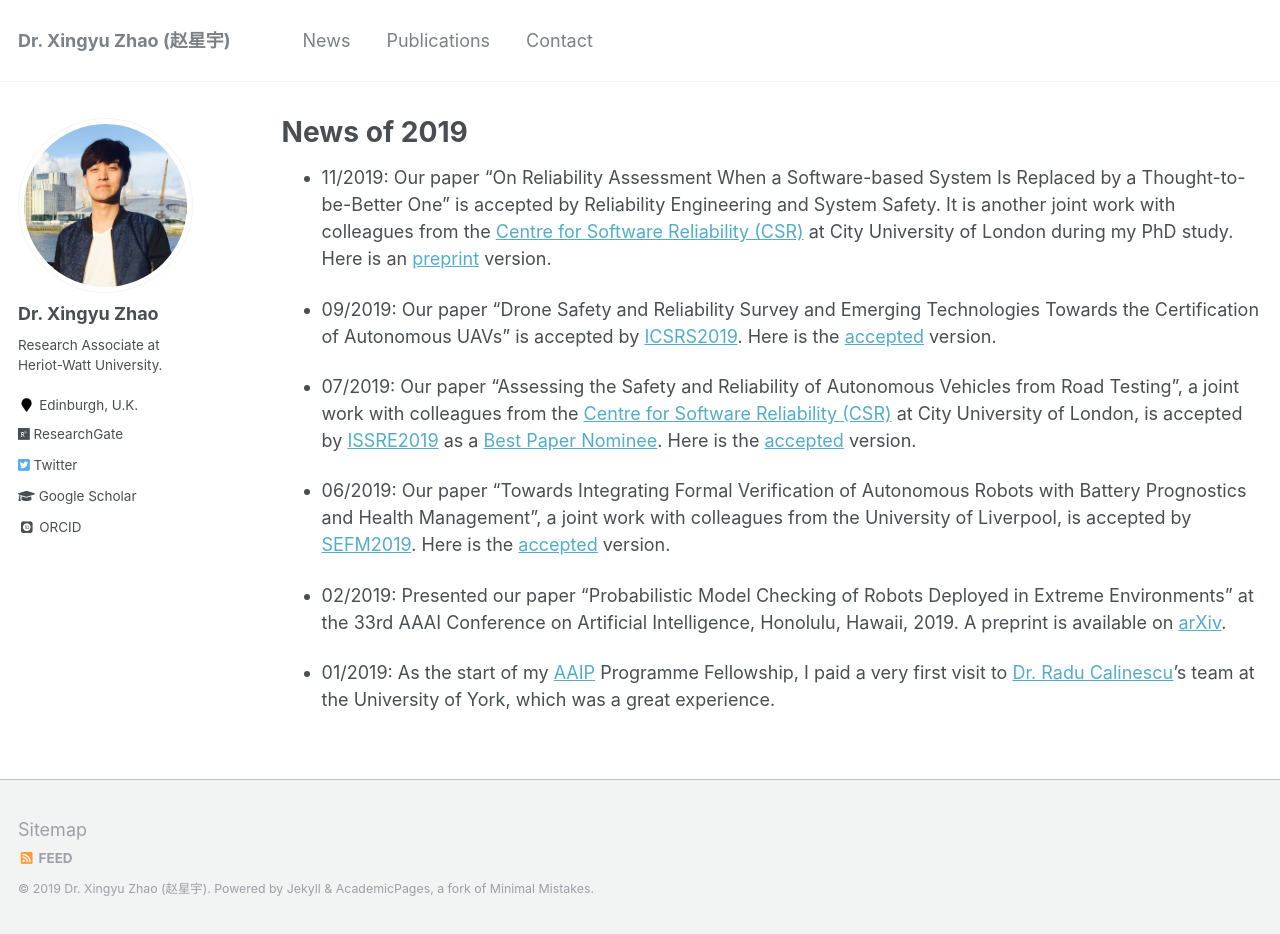
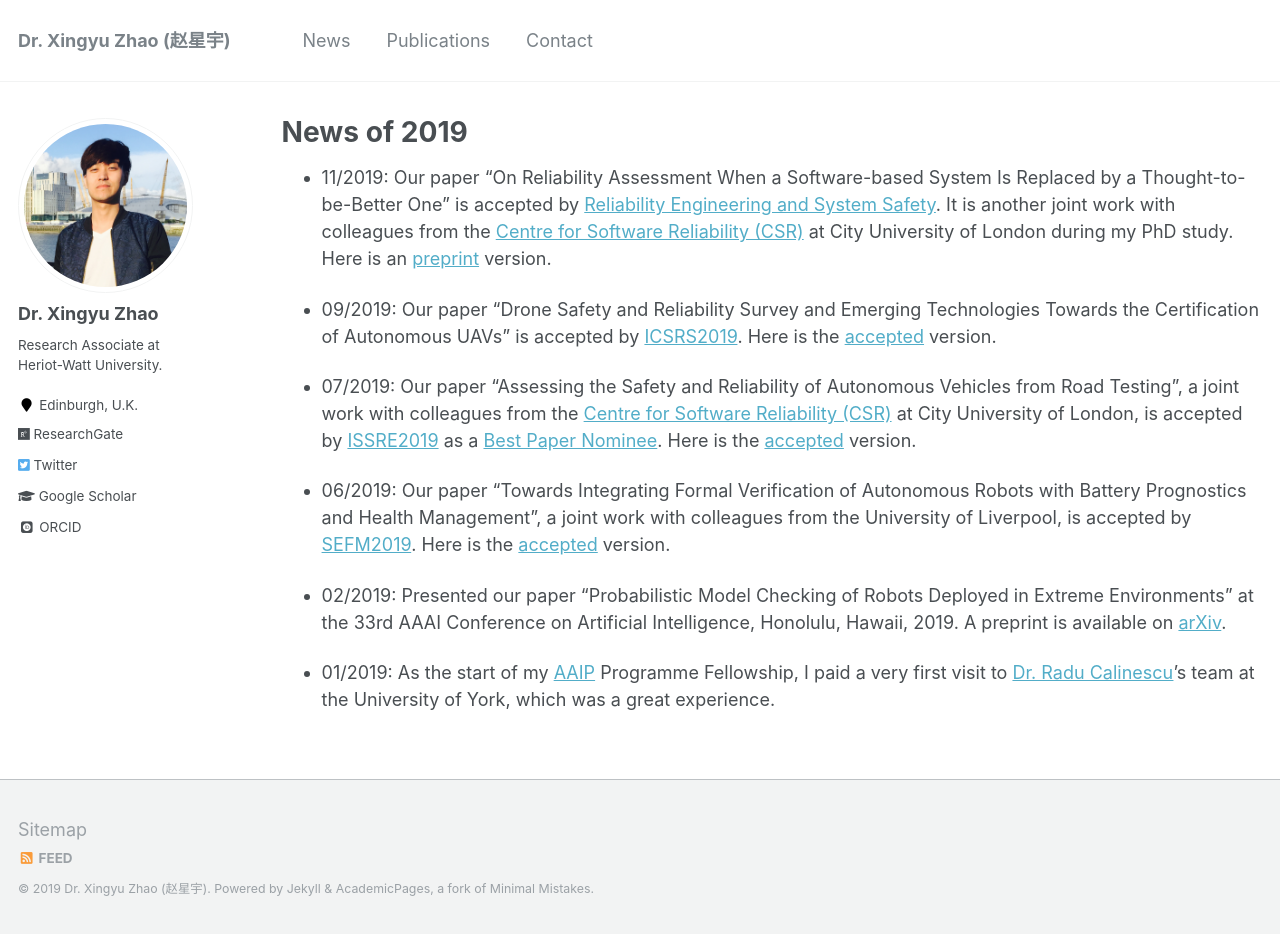
Before and after one commit to x-y-zhao/x-y-zhao.github.io, a Jekyll site: the page built from _pages/news.md, in a window 1280 px wide and 934 px high. Built offline with Jekyll 4.4.1, drawn with Linux system fonts in a browser that asks for light colours; some web fonts are replaced; some of the changed lines change nothing that is shown.

Commit message:
Update news.md

```diff
--- a/_pages/news.md
+++ b/_pages/news.md
@@ -9,7 +9,7 @@
 
 {% include base_path %}
 
-* 11/2019: Our paper "On Reliability Assessment When a Software-based System Is Replaced by a Thought-to-be-Better One" is accepted by Reliability Engineering and System Safety. It is another joint work with colleagues from the [Centre for Software Reliability (CSR)](https://www.city.ac.uk/about/schools/mathematics-computer-science-engineering/research/centre-for-software-reliability) at City University of London during my PhD study. Here is an [preprint](https://x-y-zhao.github.io/files/NWTES_RESS.pdf) version.
+* 11/2019: Our paper "On Reliability Assessment When a Software-based System Is Replaced by a Thought-to-be-Better One" is accepted by [Reliability Engineering and System Safety](https://www.journals.elsevier.com/reliability-engineering-and-system-safety). It is another joint work with colleagues from the [Centre for Software Reliability (CSR)](https://www.city.ac.uk/about/schools/mathematics-computer-science-engineering/research/centre-for-software-reliability) at City University of London during my PhD study. Here is an [preprint](https://x-y-zhao.github.io/files/NWTES_RESS.pdf) version.
 
 * 09/2019: Our paper "Drone Safety and Reliability Survey and Emerging Technologies Towards the Certification of Autonomous UAVs" is accepted by [ICSRS2019](http://www.icsrs.org/). Here is the [accepted](https://x-y-zhao.github.io/files/ICSRS2019.pdf) version.
 
```
